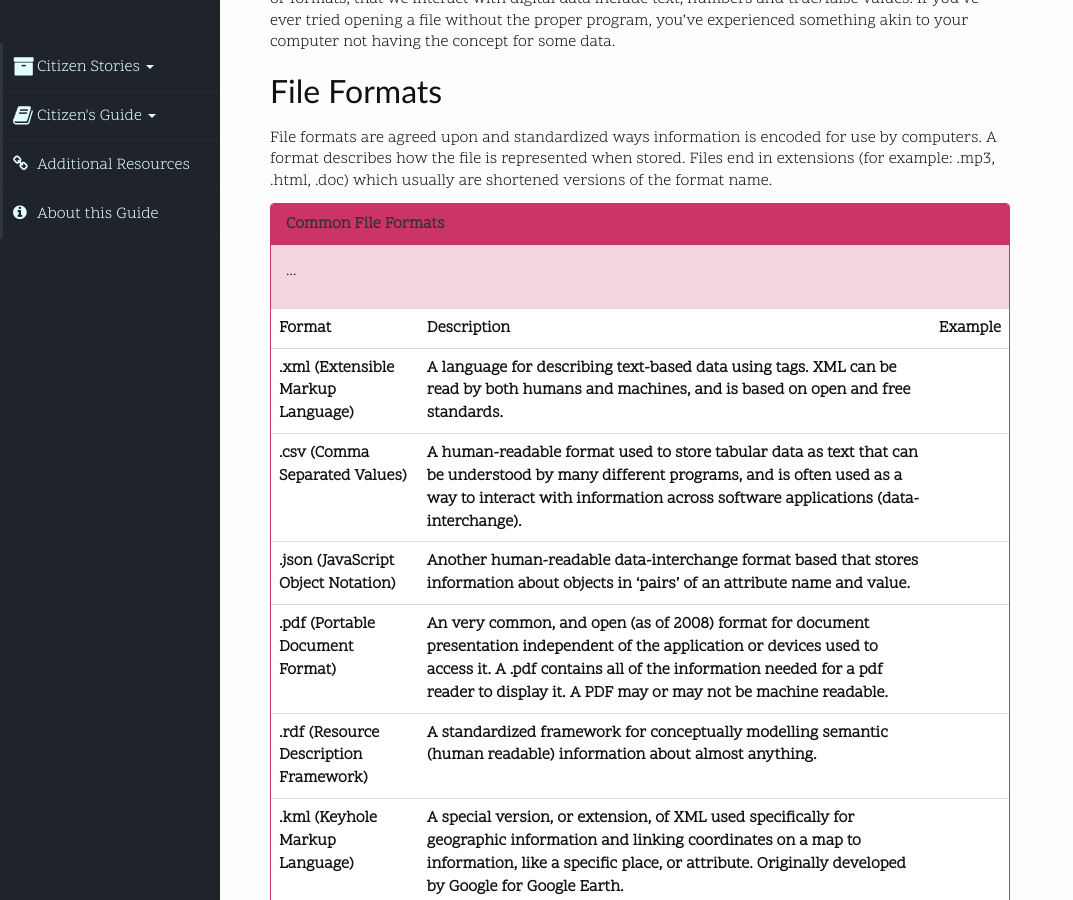
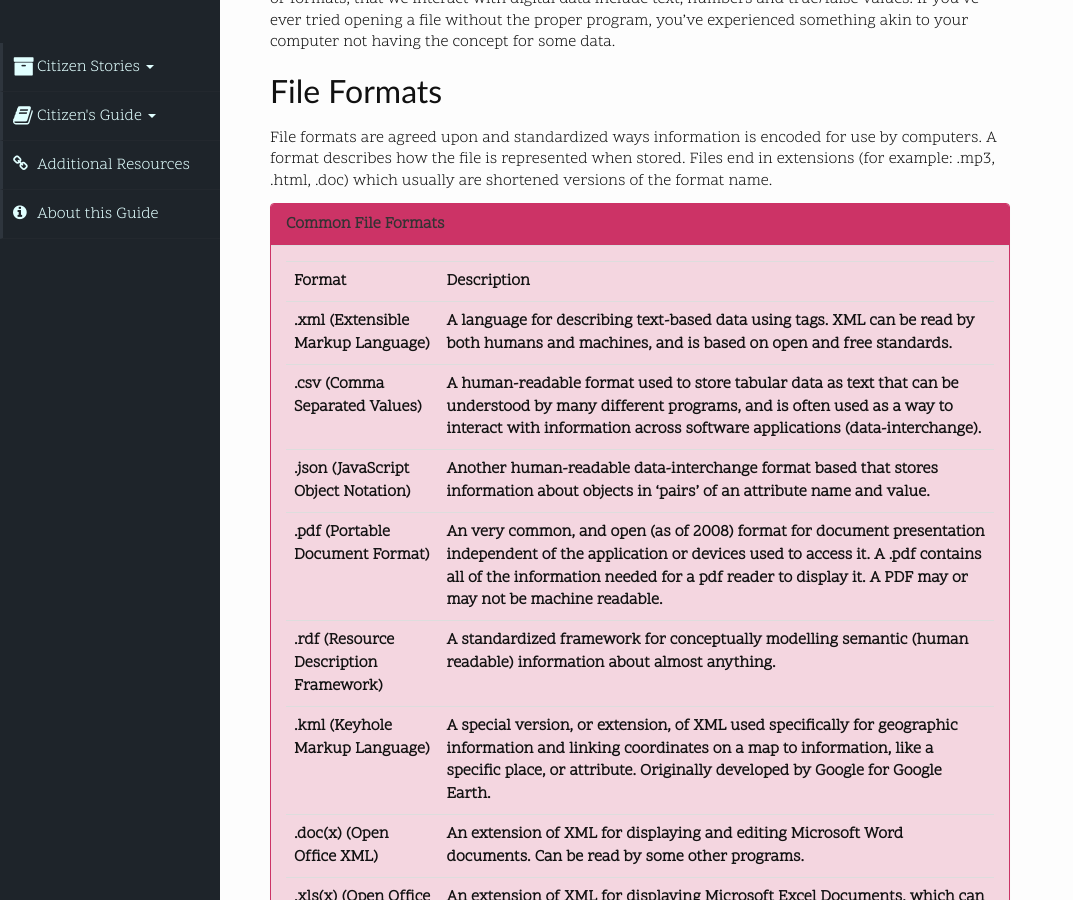
Before and after one commit to citizens-guide-open-data/citizens-guide-open-data.github.io, a Jekyll site: the page built from guide/1-open-data.md, in a window 1280 px wide and 900 px high, scrolled down 1483 px. Shown: the whole window, without its empty margins (0-1073 px from the left). Built offline with Jekyll 4.4.1, drawn with Linux system fonts in a browser that asks for light colours.

Commit message:
removed examples column from file formats table

```diff
--- a/_includes/tooltips/file_formats.html
+++ b/_includes/tooltips/file_formats.html
@@ -2,69 +2,57 @@
   <!-- Default panel contents -->
   <div class="panel-heading tooltip-heading">Common File Formats</div>
   <div class="panel-body tooltip-body">
-    <p>...</p>
-  </div>
-
   <!-- Table -->
   <table class="table">
     <tr>
-      <th>Format</th>
+      <th><strong>Format</strong></th>
       <th>Description</th>
-      <th>Example</th>
     </tr>
 
      <tr>
-      <th>.xml (Extensible Markup Language)</th>
+      <th><b>.xml (Extensible Markup Language)</b></th>
       <th>A language for describing text-based data using tags. XML can be read by both humans and machines, and is based on open and free standards. </th>
-      <th> </th>
      </tr>
 
       <tr>
-      <th>.csv (Comma Separated Values)</th>
+      <th><b>.csv (Comma Separated Values)</b></th>
       <th>A human-readable format used to store tabular data as text that can be understood by many different programs, and is often used as a way to interact with information across software applications (data-interchange).</th>
-      <th> </th>
       </tr>
 
     <tr>
-      <th>.json (JavaScript Object Notation)</th>
+      <th><b>.json (JavaScript Object Notation)</b></th>
       <th>Another human-readable data-interchange format based that stores information about objects in ‘pairs’ of an attribute name and value.</th>
-      <th> </th>
     </tr>
 
     <tr>
-      <th>.pdf (Portable Document Format)</th>
+      <th><b>.pdf (Portable Document Format)</b></th>
       <th>An very common, and open (as of 2008) format for document presentation independent of the application or devices used to access it. A .pdf contains all of the information needed for a pdf reader to display it. A PDF may or may not be machine readable.</th>
-      <th> </th>
     </tr>
 
     <tr>
-      <th>.rdf (Resource Description Framework)</th>
+      <th><b>.rdf (Resource Description Framework)</b></th>
       <th>A standardized framework for conceptually modelling semantic (human readable) information about almost anything.</th>
-      <th> </th>
     </tr>
 
     <tr>
-      <th>.kml (Keyhole Markup Language)</th>
+      <th><b>.kml (Keyhole Markup Language)</b></th>
       <th>A special version, or extension, of XML used specifically for geographic information and linking coordinates on a map to information, like a specific place, or attribute. Originally developed by Google for Google Earth.</th>
-      <th> </th>
     </tr>
 
     <tr>
-      <th>.doc(x) (Open Office XML)</th>
+      <th><b>.doc(x) (Open Office XML)</b></th>
       <th>An extension of XML for displaying and editing Microsoft Word documents. Can be read by some other programs.</th>
-      <th> </th>
     </tr>
 
     <tr>
-      <th>.xls(x) (Open Office XMP Workbook)</th>
+      <th><b>.xls(x) (Open Office XMP Workbook)</b></th>
       <th>An extension of XML for displaying Microsoft Excel Documents, which can be read by some other programs.</th>
-      <th> </th>
     </tr>
 
     <tr>
-      <th>.shp, .shx, .dbf (Shapefile)</th>
+      <th><b>.shp, .shx, .dbf (Shapefile)</b></th>
       <th>Shapefiles are a groups of files used to describe geospatial features in terms of points, lines, and areas (polygons). They often come in a compressed folder (.zip) and are not readable by humans unless working with a geographic information system (GIS) program. </th>
-      <th> </th>
     </tr>
   </table>
+  </div>
 </div>
```
